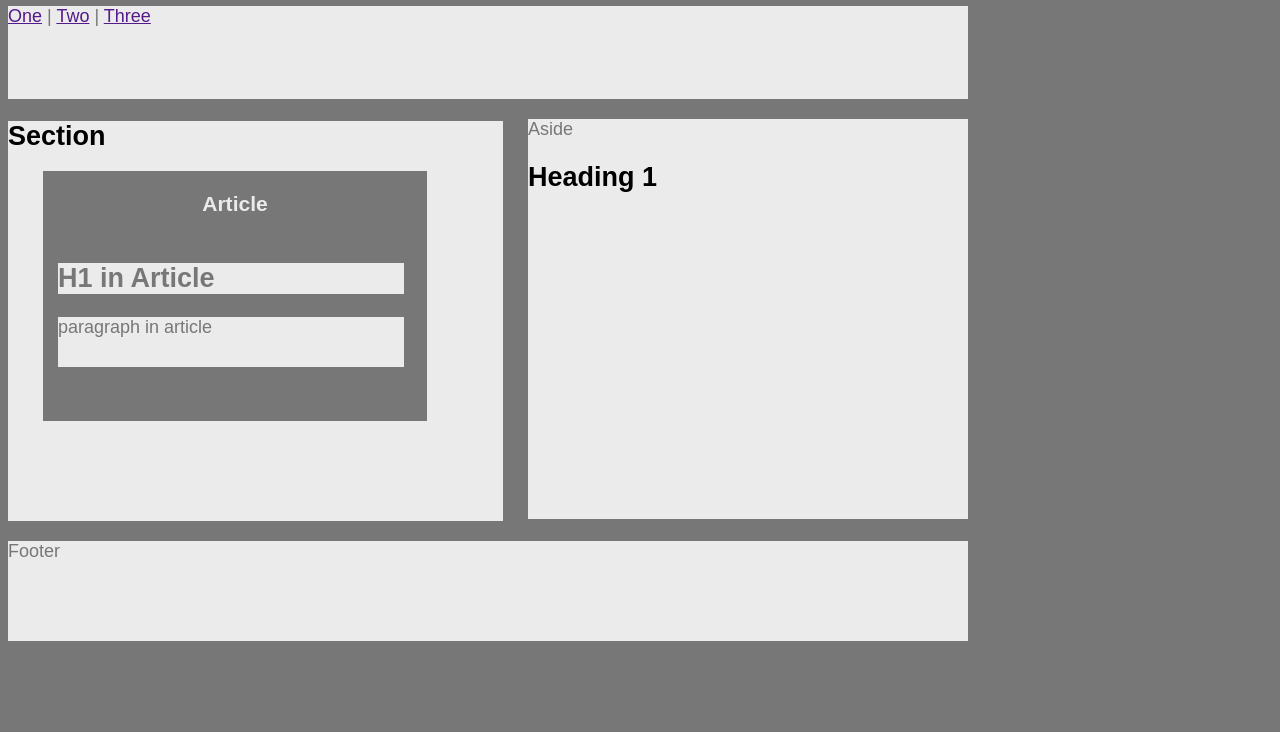
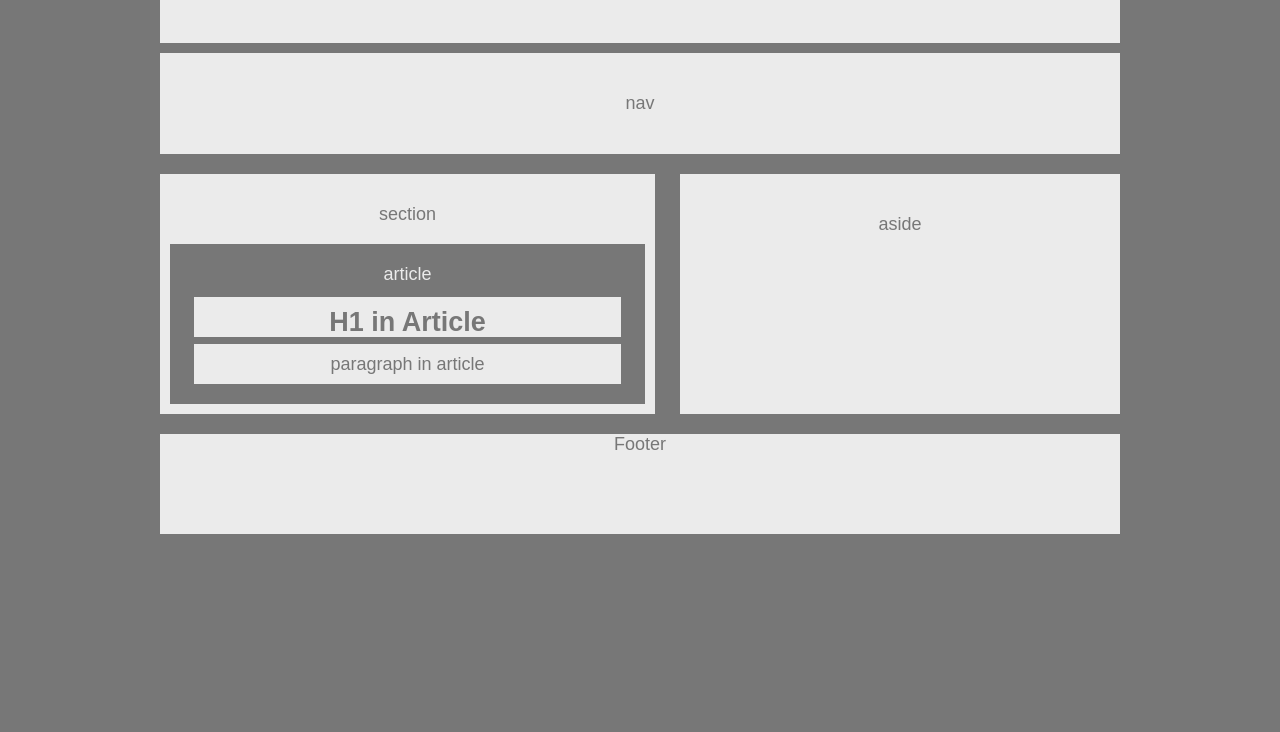
Before and after one commit to christytreviranus/HW-Wireframe, a plain HTML site: page index.html in a window 1280 px wide. Shown: the part 68-800 px from the top of the page. Drawn offline with Linux system fonts and the light colour scheme.

Commit message:
Wireframe structure with style added

```diff
--- a/index.html
+++ b/index.html
@@ -9,40 +9,45 @@
     <!-- Header -->
 
     <header>
-        <h1>Header is Here</h1>
+        header
     </header>
 
     <!-- Navigation -->
     <nav>
-        <a href="">One</a> | <a href="">Two</a> | <a href="">Three</a>
+        nav
     </nav>
-    <!-- Aside w Heading -->
-    <div>
-        <section id="aside">Aside
-        <h2>Heading 1</h2>
+
+    <!-- Aside Section with a Heading -->
+    <div class="container">
+        <section class="aside">
+            aside
         </section>
     </div>
 
     <!-- Section w Heading -->
     <div class="container">
         <section id="section">
-            <h2>Section</h2>
+            section
         </section>
         <!-- Article (With a Heading) contained within the Section -->
-            <section id="article">
-                <h3>Article</h3>
+        <section id="article">
+            article
                 <!-- Headers contained within the Article -->
                     <div id="hs">
                     <h1>H1 in Article</h1>
+                    <!-- Paragraph contained within the Article -->
+                    <p>paragraph in article</p>
                     </div>
+        </section>
+    </div>
 
-                <!-- Paragraph contained within the Article -->
-                <p>paragraph in article</p>
-            </section>
-    </div>
+
+
     <!-- Footer -->
     <div class="footer">
-        <footer>Footer</footer>
+        <footer>
+            Footer
+        </footer>
     </div>
 
 </body>
--- a/style.css
+++ b/style.css
@@ -2,26 +2,51 @@ body {
     font-family: 'Arial', 'Helvetica Neue', Helvetica, sans-serif;
     color: #777;
     background: #777;
-    width: 960px;
+    max-width: 960px;
+    margin: auto;
     font-size: 18px;
+    margin-top: 10px;
 }
 
 header {
     background: #ebebeb;
-
+    text-align: center;
+    padding: 40px;
 }
 
 nav {
     background: #ebebeb;
-    margin-top: 5px;
-    height: 92.44px;
+    text-align: center;
+    padding: 40px;
+    margin: 10px 0px;
+}
+
+.aside {
+    background: #ebebeb;
+    text-align: center;
+    margin: 10px 0px;
+    padding-top: 40px;
+    float: right;
+    width: 440px;
+    height: 200px;
 }
 
 #section {
     background: #ebebeb;
     color: #777;
+    text-align: center;
+    margin: 20px 0px;
+    padding-top: 30px;
+    padding-bottom: 10px;
     width: 495px;
-    height: 400px;
+    height: 200px;
+}
+
+.footer {
+    background: #ebebeb;
+    text-align: center;
+    height: 100px;
+    width: 960px;
     margin-top: 20px;
 }
 
@@ -29,67 +54,33 @@ nav {
     position: relative;
 }
 
-#aside {
-    background: #ebebeb;
-    float: right;
-    width: 440px;
-    height: 400px;
-    margin-top: 20px;
-}
-
-.footer {
-    background: #ebebeb;
-    height: 100px;
-    margin-top: 20px;
-}
-
 #article {
     color: #ebebeb;
     background: #777;
-    width: 40%;
-    height: 250px;
-    top: 50px;
-    bottom: 20px;
-    left: 35px;
-    right: 35px;
+    text-align: center;
+    padding-top: 20px;
+    padding-bottom: 10px;
+    width: 475px;
+    height: 130px;
+    top: 70px;
+    bottom: 15px;
+    left: 10px;
+    right: 10px;
     position: absolute;
 }
 
-h1 {
+h1, p {
+    text-align: center;
     color: #777;
     background: #ebebeb;
+    width: 90%;
+    position: relative;
+    top: 10px;
+    bottom: 15px;
+    margin-top: 2px;
+    margin-bottom: 5px;
+    padding: 10px 0px;
+    height: 20px;
+    display: inline-block;
+    overflow: hidden;
 }
-
-h2 {
-    color: black;
-
-}
-
-h3 {
-    text-align: center;
-}
-
-#hs {
-    position: relative;
-    width: 90%;
-    top: 25px;
-    bottom: 10px;
-    left: 15px;
-    right: 15px;
-    margin-left: 0%;
-    margin-right: 0%;
-}
-
-p {
-    color: #777;
-    background: #ebebeb;
-    position: relative;
-    top: 50px;
-    width: 90%;
-    top: 25px;
-    bottom: 10px;
-    left: 15px;
-    right: 15px;
-    height: 50px;
-    margin-right: 0px;
-}
```
